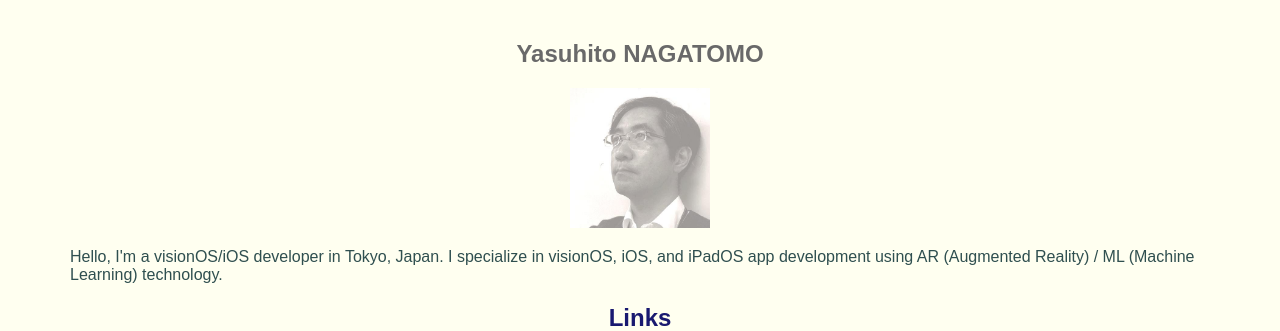
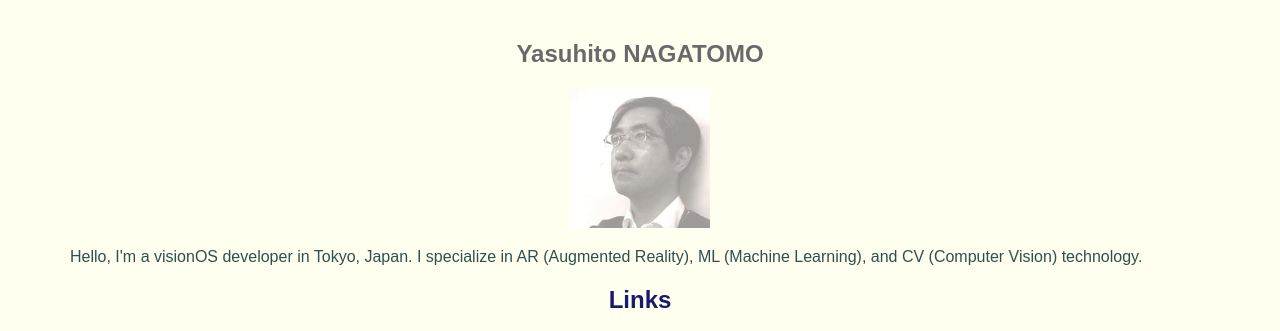
Before and after one commit to ynagatomo/home, a plain HTML site: page index.html in a window 1280 px wide. Shown: the top 331 px of the page. Drawn offline with Linux system fonts and the light colour scheme.

Commit message:
Fix comment

```diff
--- a/index.html
+++ b/index.html
@@ -31,8 +31,8 @@
 	<img src="developer_img/faceicon.jpeg" width=140>
 
 	<div align="left">
-	<p>Hello, I'm a visionOS/iOS developer in Tokyo, Japan.
-	  I specialize in visionOS, iOS, and iPadOS app development using AR (Augmented Reality) / ML (Machine Learning) technology.
+	<p>Hello, I'm a visionOS developer in Tokyo, Japan.
+	  I specialize in AR (Augmented Reality), ML (Machine Learning), and CV (Computer Vision) technology.
 	</p>
 	</div>
 
@@ -168,14 +168,14 @@
               <td><a href="https://atarayosd.medium.com">
                   <img src="developer_img/medium.png" width=100></a></td>
               <td>Medium: <a href="https://atarayosd.medium.com">atarayosd.medium.com</a></td>
-            </tr>
+            </tr> -->
 	    <!--
             <tr>
               <td><a href="https://qiita.com/AtarayoSD">
                   <img src="developer_img/qiita.png" width=100></a></td>
               <td>Qiita (ja): <a href="https://qiita.com/AtarayoSD">qiita.com/AtarayoSD</a></td>
             </tr>
-	    -->
+	    --> <!--
           </table>
         </div>
 	-->
```
